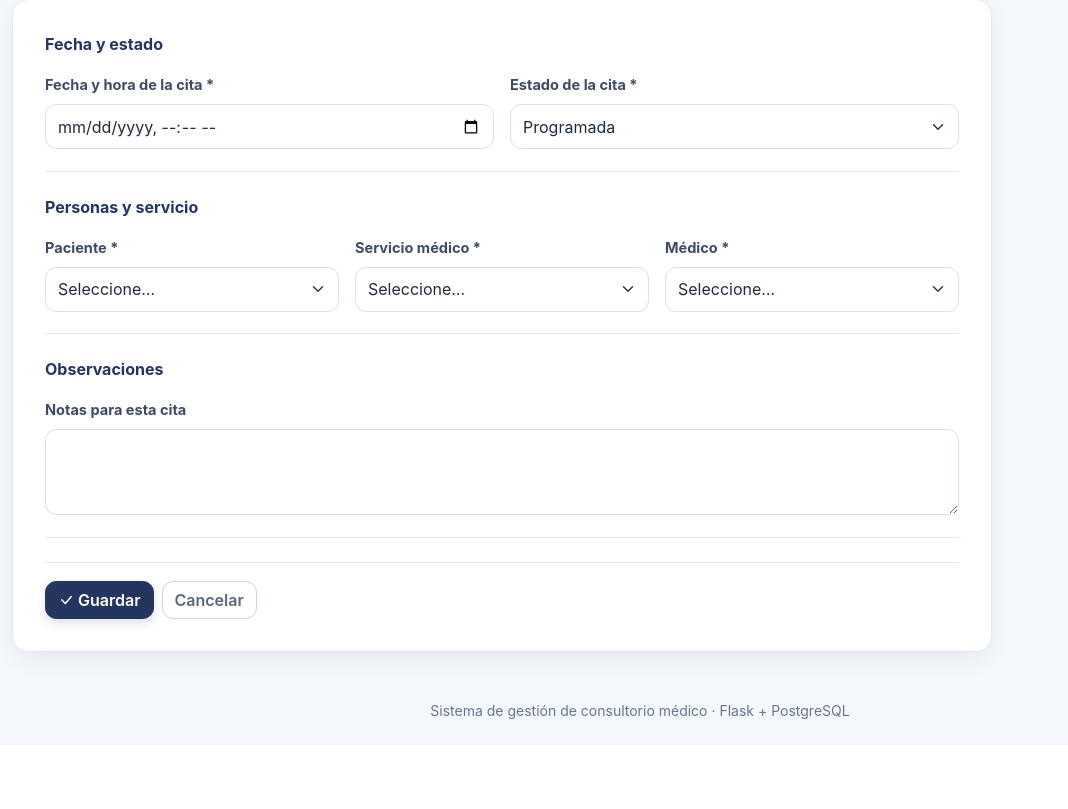
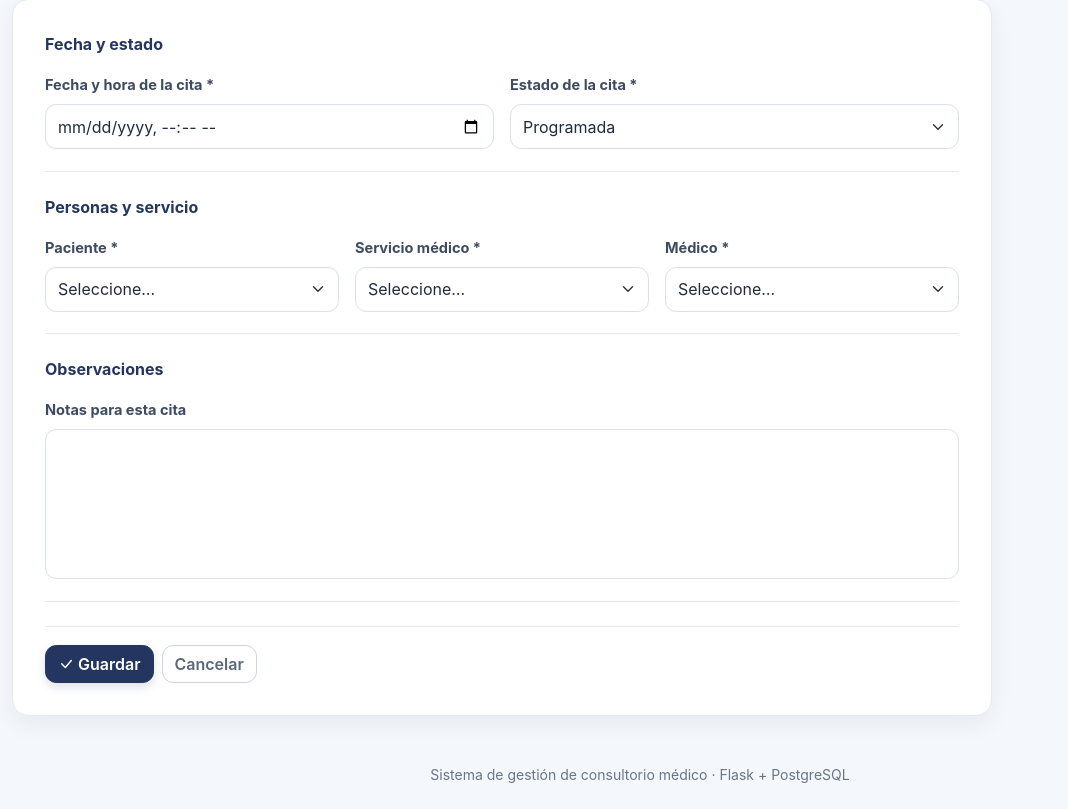
Before and after one commit to konax810/Citas-medicas, a Flask app: page /citas/nuevo in a window 1280 px wide. Shown: the part 175-984 px from the top of the page, without its empty margins (0-1068 px from the left). Before the commit the page ends 894 px from the top, so only its background shows below. Run offline with Flask 3, Linux system fonts and the light colour scheme; data that the repository does not hold is empty; some libraries are stand-ins or nearby versions.

Commit message:
Mejoras visuales de los textarea de descripción

```diff
--- a/static/css/styles.css
+++ b/static/css/styles.css
@@ -188,7 +188,7 @@ td.num, th.num { text-align: right; white-space: nowrap; }
 .form-section legend { float: none; width: 100%; margin-bottom: 1rem; padding: 0; color: var(--clinic-navy); font-size: 1rem; font-weight: 700; }
 .form-label { margin-bottom: .45rem; color: #3e4b61; font-size: .91rem; font-weight: 650; }
 .form-control, .form-select { min-height: 2.8rem; border-color: #d8e0eb; border-radius: .7rem; background-color: #fff; color: var(--clinic-ink); }
-textarea.form-control { min-height: auto; }
+textarea.form-control { min-height: 150px; resize: none; field-sizing: content; max-height: 300px;}
 .form-control:focus, .form-select:focus { border-color: #6d8bb3; box-shadow: 0 0 0 .22rem rgba(36, 54, 95, .1); }
 .form-actions { padding-top: 1.15rem; border-top: 1px solid var(--clinic-line); }
 .form-help { margin-top: .25rem; color: var(--clinic-muted); font-size: .82rem; }
```
